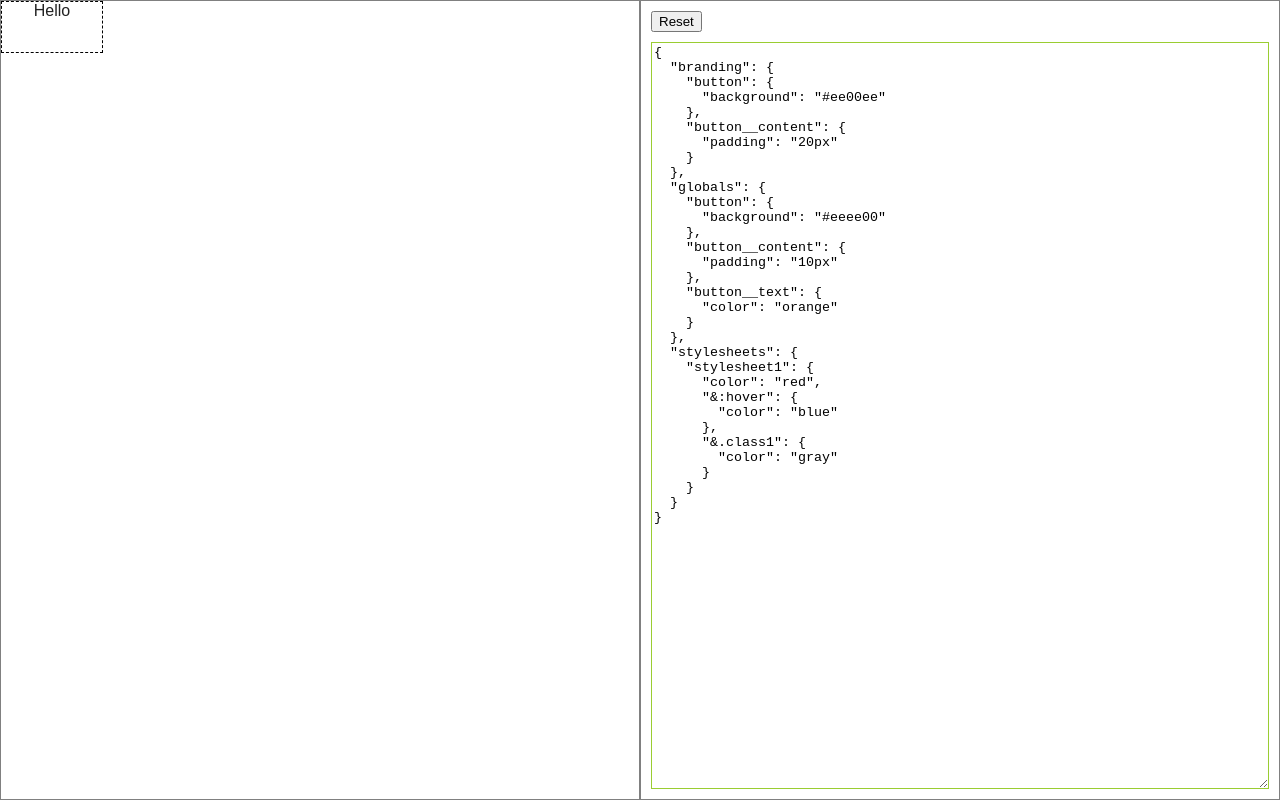
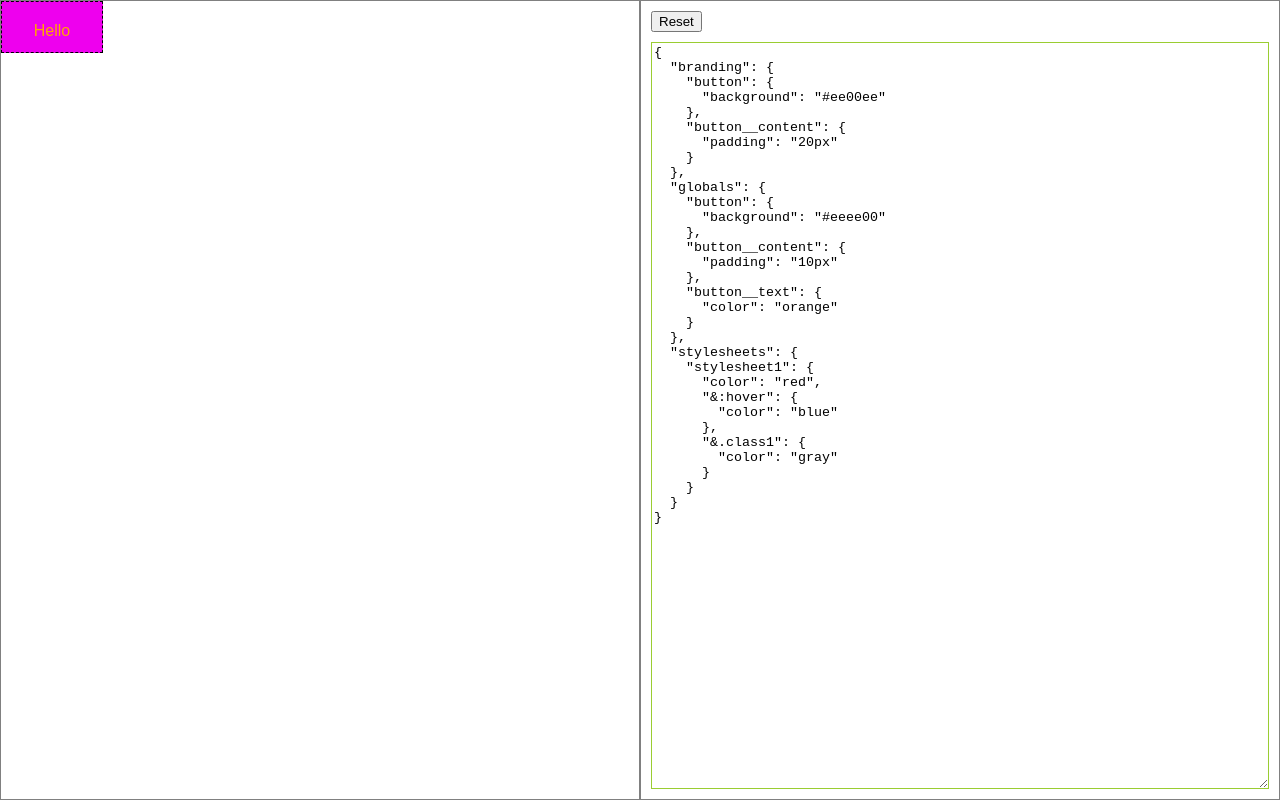
Before and after one commit to Scit/stles, a React (Create React App) app: page / in a window 1280 px wide. Built offline with nearby package versions, Linux system fonts and the light colour scheme.

Commit message:
Add theme classes support

```diff
--- a/package.json
+++ b/package.json
@@ -4,6 +4,7 @@
   "private": true,
   "dependencies": {
     "classnames": "^2.2.5",
+    "emotion": "^9.1.3",
     "prop-types": "^15.6.1",
     "react": "^16.4.0",
     "react-dom": "^16.4.0",
--- a/src/components/Button/Button.js
+++ b/src/components/Button/Button.js
@@ -5,22 +5,22 @@ import './style.css';
 
 export default class Button extends  React.Component {
     static propTypes = {
-        cssClasses: PropTypes.shape({
-            container: PropTypes.string,
-            content: PropTypes.string,
-            text: PropTypes.string
+        theme: PropTypes.shape({
+            button: PropTypes.string,
+            button__content: PropTypes.string,
+            button__text: PropTypes.string
         }),
         children: PropTypes.node
     };
 
     render() {
         const { props } = this;
-        const { cssClasses } = props;
+        const { theme } = props;
 
         const classes = {
-            button: classnames('button', cssClasses.container),
-            content: classnames('button__content', cssClasses.content),
-            text: classnames('button__text', cssClasses.text)
+            button: classnames('button', theme.button),
+            content: classnames('button__content', theme.button__content),
+            text: classnames('button__text', theme.button__text)
         };
 
         return (
--- a/src/components/Button/index.js
+++ b/src/components/Button/index.js
@@ -9,7 +9,7 @@ const styleConfig ={
         'button__text'
     ],
     selfTheme: theme,
-    widget: true // tells to use stylesheets and cssStyle styles
+    widget: true // tells to use stylesheets and own cssStyle styles
 };
 
 export default Styler(Button, styleConfig); // TODO: add own styles: from props and static css + variables
--- a/src/containers/StyleProvider/index.js
+++ b/src/containers/StyleProvider/index.js
@@ -9,9 +9,22 @@ class StyleProvider extends React.Component {
         children: PropTypes.node
     };
 
+    getTheme() {
+        const { store } = this.props;
+        const { branding = {}, globals = {}, stylesheets = {} } = store;
+
+        return {
+            styles: [
+                globals,
+                branding
+            ],
+            stylesheets
+        }
+    };
+
     render() {
         return (
-            <ThemeContext.Provider value={this.props.store}>
+            <ThemeContext.Provider value={this.getTheme()}>
                 {this.props.children}
             </ThemeContext.Provider>
         );
--- a/src/hocs/Styler/Styler.js
+++ b/src/hocs/Styler/Styler.js
@@ -1,5 +1,6 @@
 import React from 'react';
 import PropTypes from 'prop-types';
+import styleProvider from 'services/styleProvider';
 
 export default function(Component, stylesConfig) {
     return class Styler extends React.Component {
@@ -8,13 +9,8 @@ export default function(Component, stylesConfig) {
         };
 
         getCssClasses(theme) {
-            // TODO: add reselect
-            // TODO: implement
-            return {
-                container: 'class__container',
-                content: 'class__content',
-                text: 'class__text'
-            }
+            const cssClasses = styleProvider.getCssClasses(theme, stylesConfig);
+            return cssClasses;
         }
 
         render() {
@@ -24,7 +20,7 @@ export default function(Component, stylesConfig) {
             return (
                 <Component
                     {...props}
-                    cssClasses={cssClasses}
+                    theme={cssClasses}
                 />
             );
         };
--- /dev/null
+++ b/src/services/styleGenerator/index.js
@@ -0,0 +1,9 @@
+import { cx, css } from 'emotion';
+
+class StyleGenerator {
+    generateCssClass(styleList) {
+        return cx(styleList.map(style => css(style)));
+    }
+}
+
+export default new StyleGenerator();
--- /dev/null
+++ b/src/services/styleProvider/index.js
@@ -0,0 +1,23 @@
+import styleGenerator from 'services/styleGenerator';
+
+class StyleProvider {
+    getCssClasses(theme, stylesConfig) {
+        const classStyles = stylesConfig.classList.reduce((result, classItem) => {
+            const styleList = this._getStyleListByKey(theme, classItem);
+            const cssClass = styleGenerator.generateCssClass(styleList);
+            result[classItem] = cssClass;
+            return result;
+        }, {});
+        return classStyles;
+    }
+
+    _getStyleListByKey(theme, key) {
+        return theme.styles.map(style => style[key]);
+    }
+
+    _createClasses(styleList) {
+
+    }
+}
+
+export default new StyleProvider();
```
Also changed, not shown: src/services/stylesheetProvider/index.js (deleted, +0 -8 lines), 1 other file (tests, documents, lock files or other folders).
